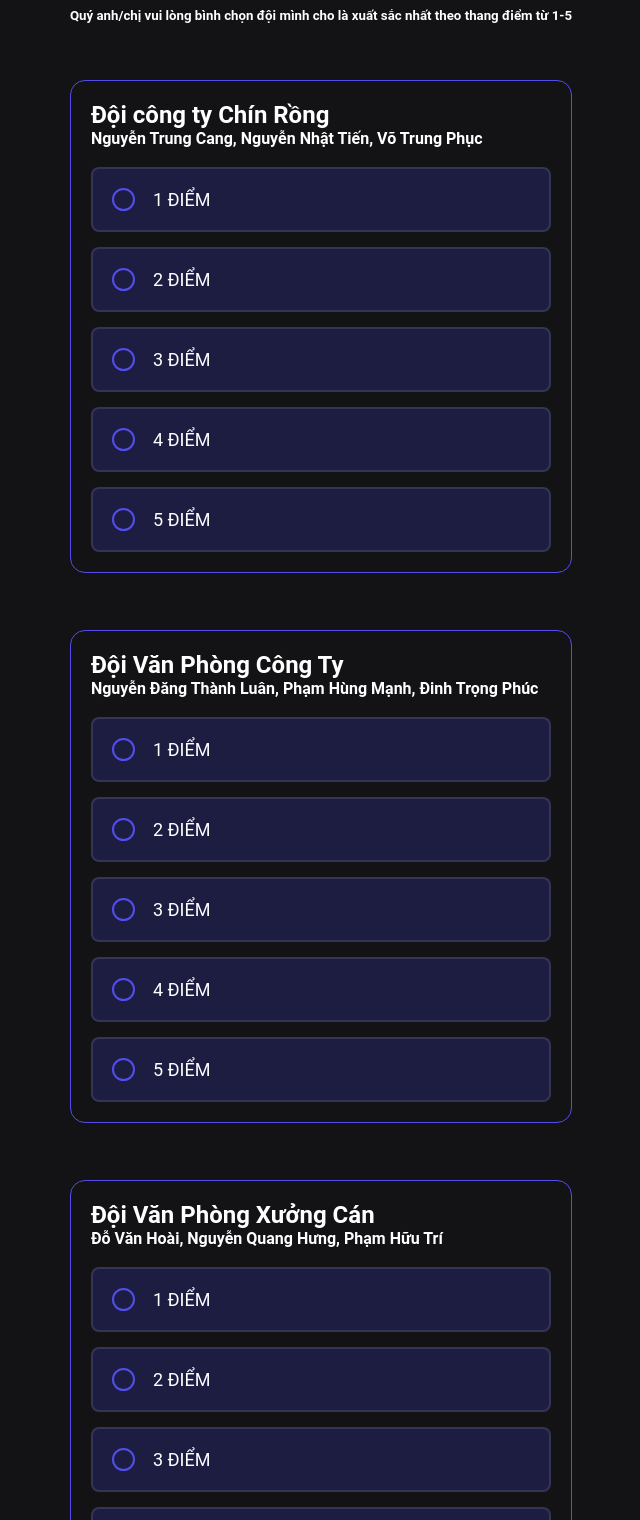
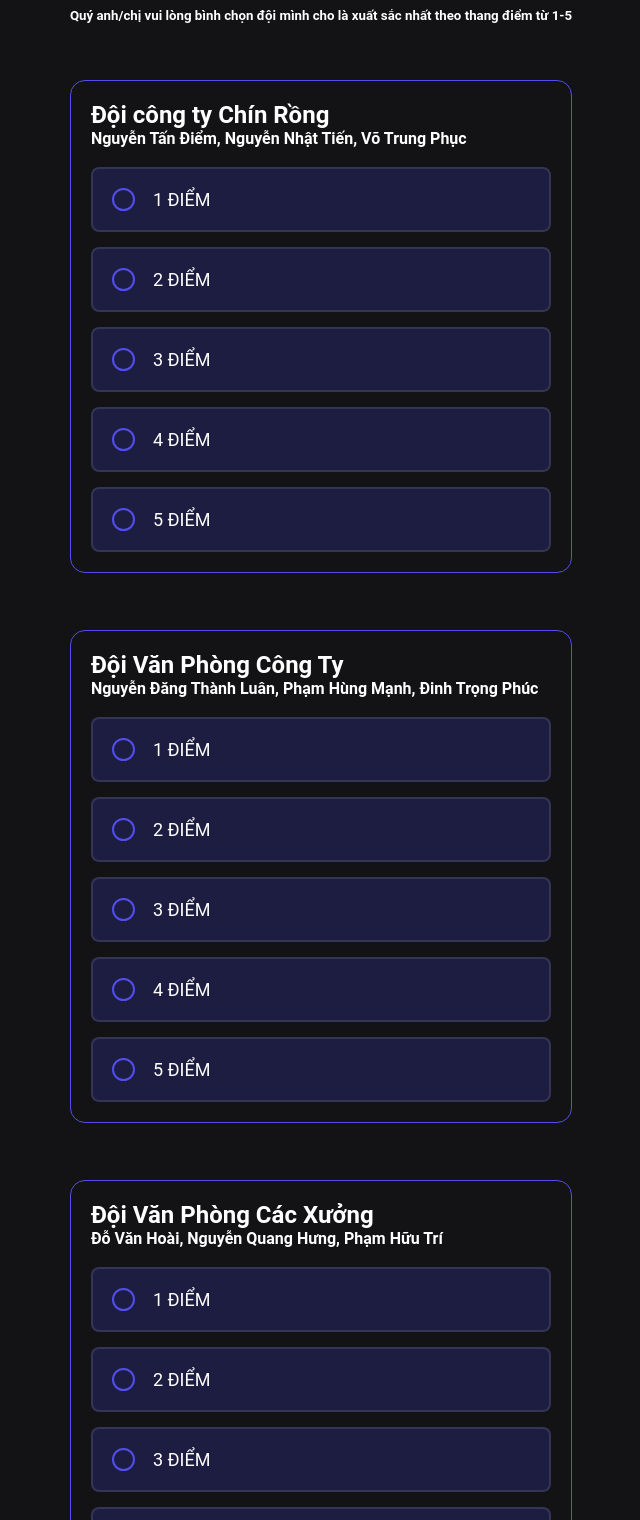
Before and after one commit to theptaydo/vote-20102024, a plain HTML site: page index.html in a window 1280 px wide. Shown: the part 80-1600 px from the top of the page, without its empty margins (319-959 px from the left). Drawn offline with Linux system fonts and the light colour scheme.

Commit message:
Update index.html

```diff
--- a/index.html
+++ b/index.html
@@ -38,7 +38,7 @@
 
         <div class="group">
           <h2>Đội công ty Chín Rồng</h2>
-          <h4>Nguyễn Trung Cang, Nguyễn Nhật Tiến, Võ Trung Phục</h4>
+          <h4>Nguyễn Tấn Điểm, Nguyễn Nhật Tiến, Võ Trung Phục</h4>
           <br>
           <div class="radio-item"><input id="team1-radio1" name="team1" type="radio" value="1"><label
               for="team1-radio1">1 ĐIỂM</label></div>
@@ -73,7 +73,7 @@
         <br>
 
         <div class="group">
-          <h2>Đội Văn Phòng Xưởng Cán</h2>
+          <h2>Đội Văn Phòng Các Xưởng</h2>
           <h4>Đỗ Văn Hoài, Nguyễn Quang Hưng, Phạm Hữu Trí</h4>
           <br>
           <div class="radio-item"><input id="team3-radio1" name="team3" type="radio" value="1"><label
```
